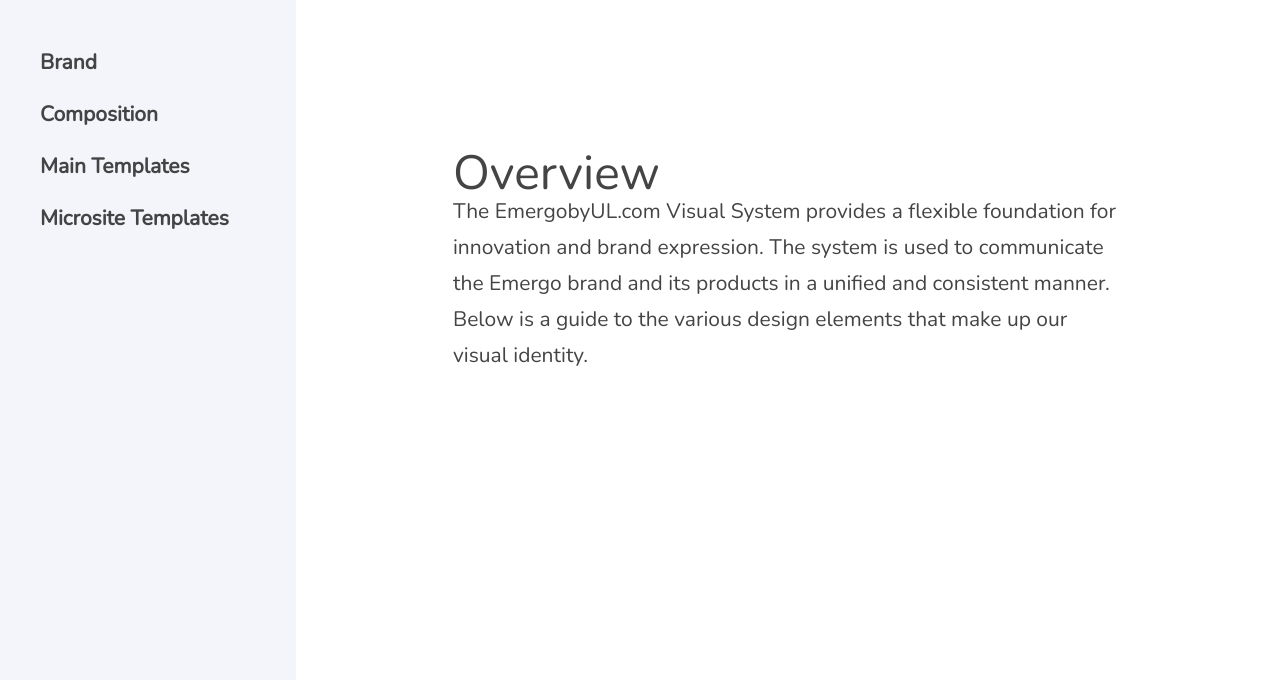
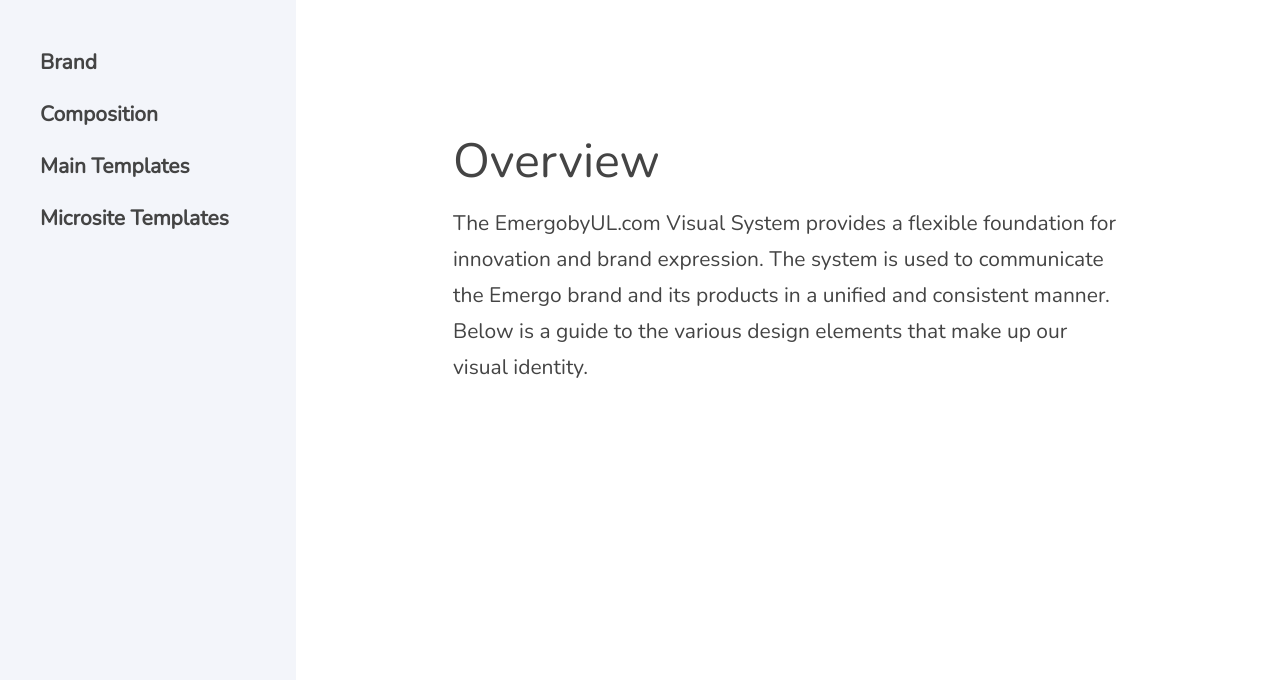
Before and after one commit to wayfinderinc/emergo-style-guide, a website: page index.html in a window 1280 px wide. Shown: the part 117-797 px from the top of the page. Drawn offline with nearby package versions, Linux system fonts and the light colour scheme; a script that the page names is missing.

Commit message:
h1 update

```diff
--- a/scss/_tags.scss
+++ b/scss/_tags.scss
@@ -1,4 +1,4 @@
-h1 { font-size: 48px; font-weight: 400; line-height: 72px; margin:0px; overflow:visible; padding:0px;
+h1 { font-size: 48px; font-weight: 400; line-height: 72px; margin:0px; overflow:visible; padding:0 0 24px 0;
   // @include respond-to(tablet-w)  { font-size: 60px; line-height: 48px; }
   // @include respond-to(desktop-w-s)  { font-size: 80px; line-height: 88px; }
   // @include respond-to(desktop-w-normal)  { font-size: 80px; line-height: 88px; }
```
Also changed, not shown: css/style.css.
